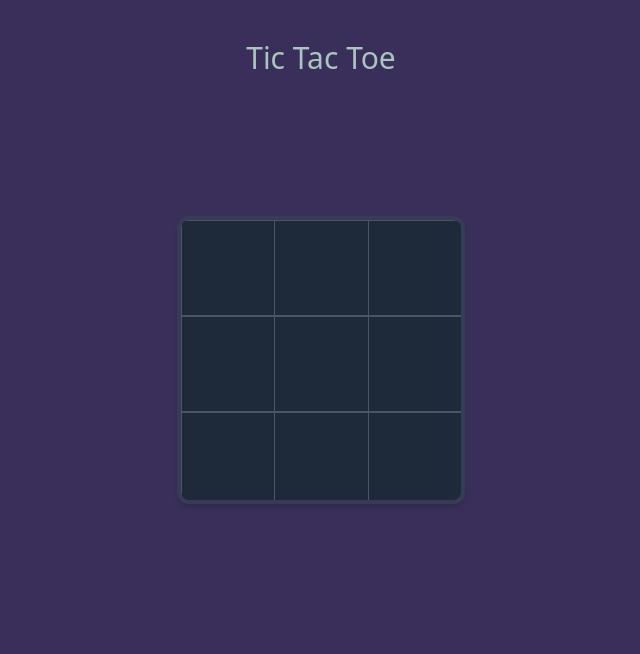
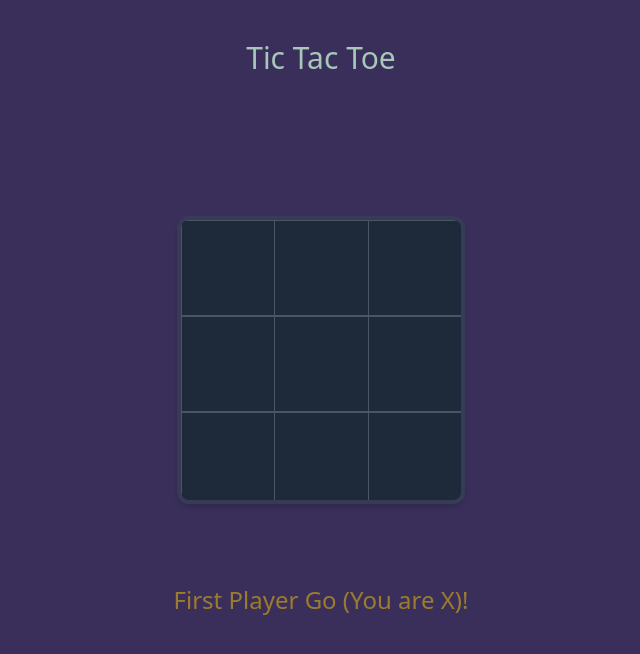
Before and after one commit to Rayissach/react_tictactoe, a React (Vite) app in the folder app/: page / in a window 1280 px wide. Shown: the top 654 px of the page, without its empty margins (319-959 px from the left). Built offline with nearby package versions, Linux system fonts and the light colour scheme.

Commit message:
Attempting to toggle between X's and O's, may have to move board state up

```diff
--- a/app/src/App.jsx
+++ b/app/src/App.jsx
@@ -3,15 +3,21 @@ import Board from './components/Board'
 import './App.css'
 
 function App() {
-  const [message, setMessage] = useState('Tic Tac Toe')
+  const [message, setMessage] = useState('First Player Go (You are X)!')
   const [value, setValue] = useState('X')
 
+  const toggleValue = () => {
+    setValue((prevPlayer) => prevPlayer === 'X' ? 'O' : 'X')
+  }
 
   return (
     <div className='bg-[#392F5A] min-h-screen align-text-center'>
-      <h1 className='text-3xl bold text-[#A8C7BB] justify-self-center p-10 mb-25'>{message}</h1>
+      <h1 className='text-3xl bold text-[#A8C7BB] justify-self-center p-10 mb-25'>Tic Tac Toe</h1>
       <div className='flex items-center justify-center'>
-        <Board value={value}/>
+        <Board onClick={toggleValue} value={value}/>
+      </div>
+      <div className='flex items-center justify-center mt-20 text-2xl text-yellow-400/50'>
+        {message}
       </div>
     </div>
   )
--- a/app/src/components/Board.jsx
+++ b/app/src/components/Board.jsx
@@ -1,10 +1,15 @@
 import React, { useState } from 'react'
 
 export default function Board({ value }) {
+    //An array of null values to allow access to squares by index [null, null..]
     const [squares, setSquares] = useState(Array(9).fill(null))
+    //Function to update square values using it's index
     const handlePlayer = (index) => {
+        //Create copy of null squares array
         const newSquares = [...squares]
-        newSquares[index] = value
+        //On click assign square at index prop value
+        newSquares[index] = value ? 'X' : 'O'
+        //Update hook with new value if not null
         setSquares(newSquares)
     }
     return (
```
